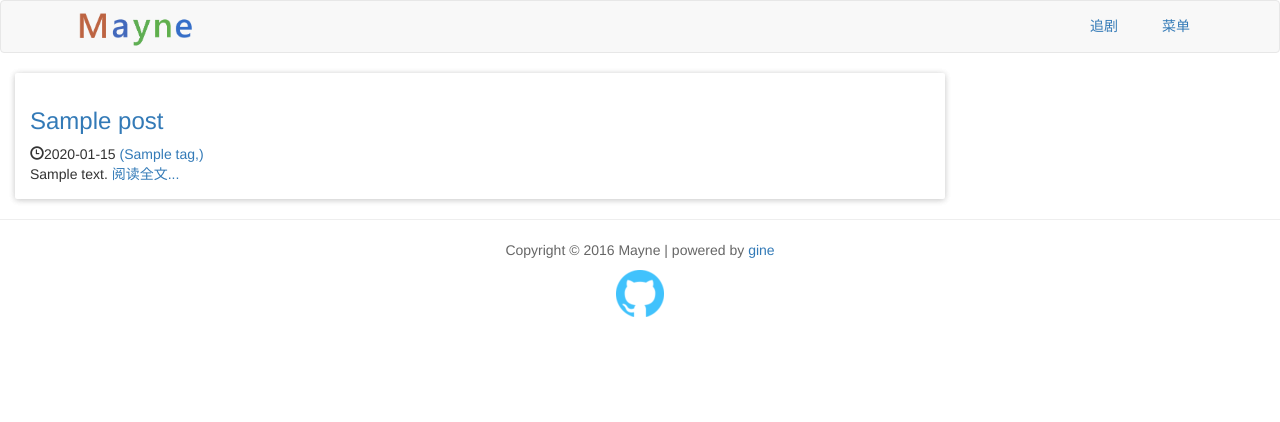
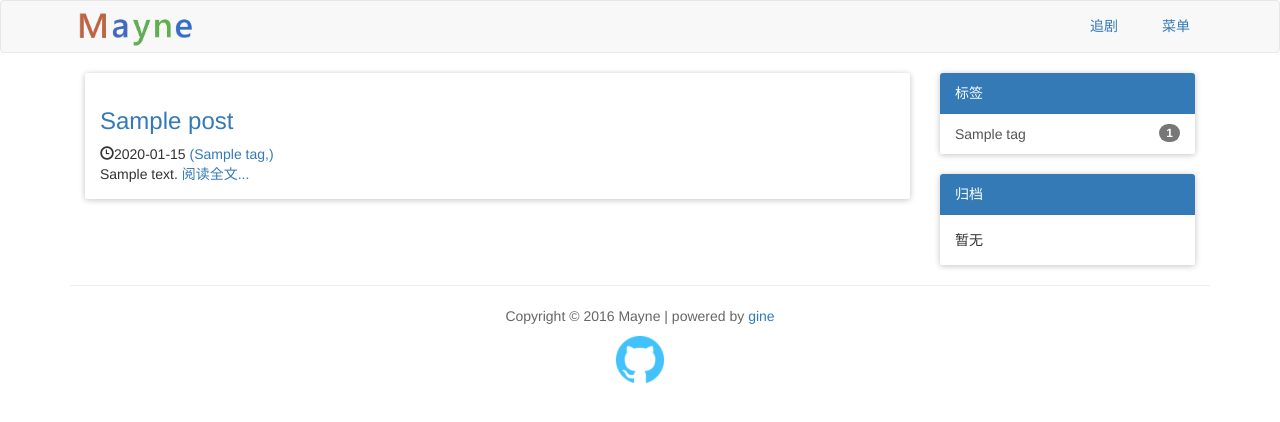
Before and after one commit to mayneyao/some-site, a Flask app: template app/templates/posts_by_tag.html in a window 1280 px wide. Shown: the top 422 px of the page. Run offline with Flask 2, Linux system fonts and the light colour scheme; the template is opened without the code that fills it: most values are stand-ins (such as "Sample title", 1, 10 or a date in 2020); some libraries are stand-ins or nearby versions.

Commit message:
update tags

```diff
--- a/app/templates/posts_by_tag.html
+++ b/app/templates/posts_by_tag.html
@@ -1,33 +1,23 @@
 {% extends 'base.html' %}
-{#{% import "pagination.html" as macros %}#}
 {% block main %}
-<div class="col-md-9" role="posts">
-    {% for name,url,tags,subtime,summary in posts %}
-        <div class="panel panel-default">
-            <div class="panel-body">
-                <h3 class="post-title"><a href="/p_v2/{{ url[:-3] }}">{{ name }}</a></h3>
-                <div class="post-meta">
-                    <span class="post-time"><span class="glyphicon glyphicon-time"></span>{{ subtime }}</span>
-                    <span class="post-tags">
-                        {% for tag in tags %}
-                            <span class="lable"><a href="/tags/{{ tag[:-1] }}">{{ tag[:-1] }}</a></span>
-                        {% endfor %}
-                    </span>
-                </div>
-                <div class="post-content">
-                    {{ summary |safe}}
-                    <a href="p_v2/{{ url[:-3] }}">阅读全文...</a>
-                </div>
+    <div class="container" role="main">
+    {% include "i_posts.html" %}
+    <div class="col-md-3">
+        <div class="panel panel-primary">
+          <div class="panel-heading">标签</div>
+            <div class="list-group">
+                {% for tag,size in tags.items() %}
+                    <a class="list-group-item" href="/tags/{{ tag }}" ><span>{{ tag }}</span><span class="badge">{{ size }}</span></a>
+                {% endfor %}
             </div>
         </div>
-    {% endfor %}
-</div>
-{#    {{ macros.pagination_widget(pagination,'.index') }}#}
+
+        <div class="panel panel-primary">
+          <div class="panel-heading">归档</div>
+            <div class="panel-body list-group">
+               暂无
+            </div>
+        </div>
+    </div>
+
 {% endblock %}
-{#{% block side %}#}
-{#    <ul class="tags_ul">#}
-{#        {% for tag,size in tags.items() %}#}
-{#            <li class="tags_li" style="font-size: {{ 8*size }}px;margin:{{ 2*size }}px "><span class="tag{{ size%6 + 1 }}"><a href="/tags/{{ tag }}">{{ tag }}</a></span></li>#}
-{#        {% endfor %}#}
-{#    </ul>#}
-{#{% endblock %}#}
```
